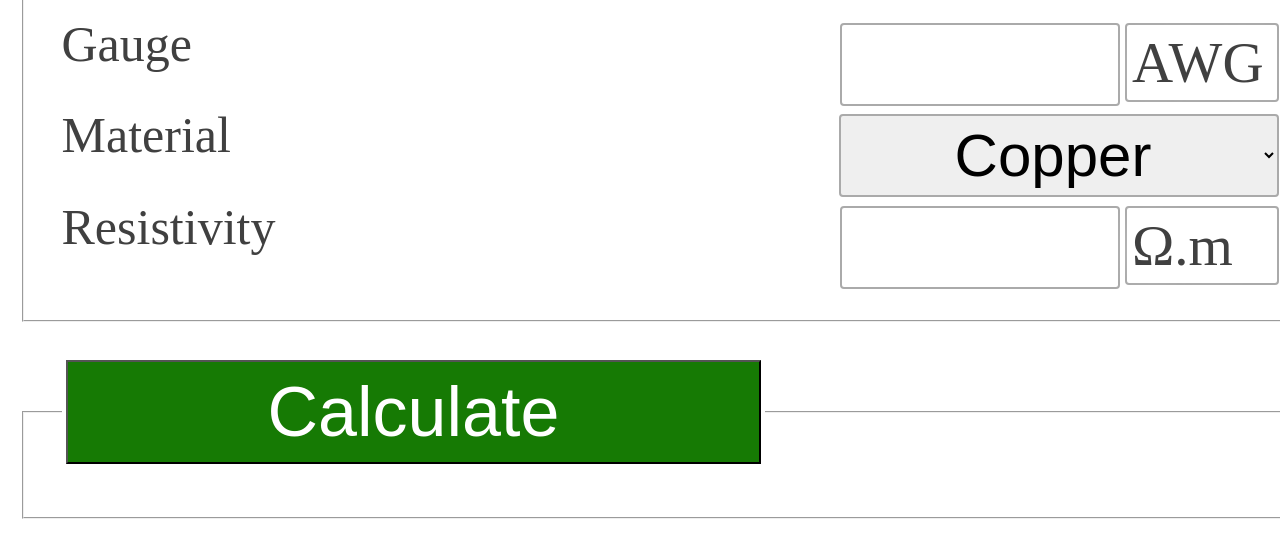
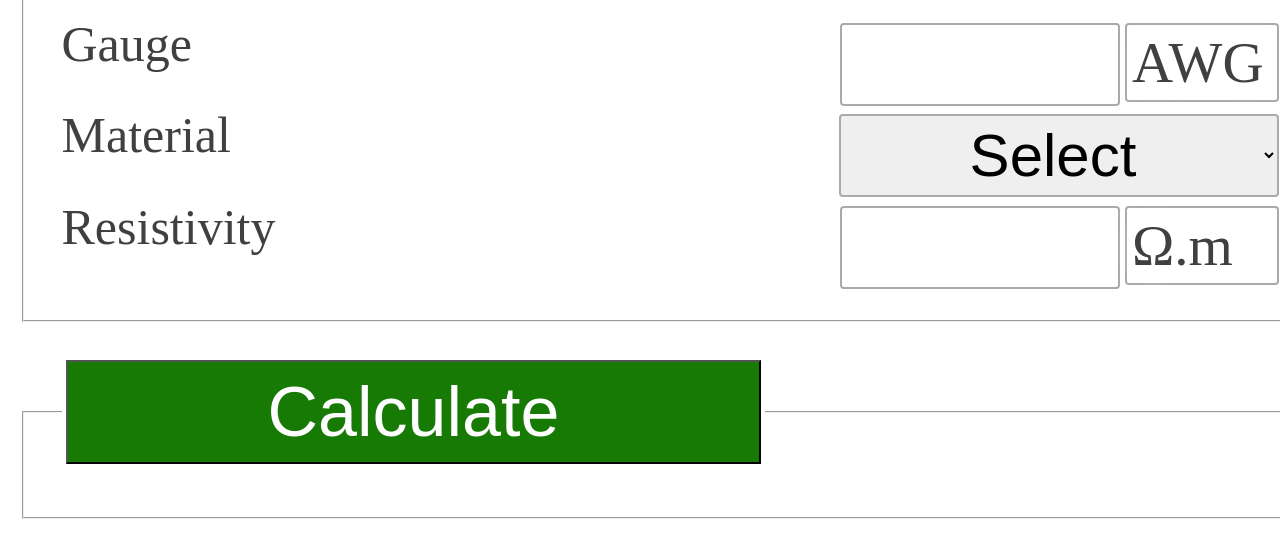
Before and after one commit to mayur4535/test, a website: page index4.html in a window 1280 px wide. Shown: the part 215-751 px from the top of the page. Drawn offline with Linux system fonts and the light colour scheme; a web font is replaced by a local one.

Commit message:
Update index4.html

```diff
--- a/index4.html
+++ b/index4.html
@@ -65,7 +65,8 @@ input[type=checkbox]{
 <h1 style="font-size:50;"></h1>
 <label for="f">Material<font face="Arial" size="6"></font></label>
 <select name="type" onchange="OnResChange()"style="padding: 5px ;  position: absolute; right: 1px;font-size:60px; text-align:center;  border:2px solid #aaa;border-radius:4px;margin:8px 0; width:440px;">
-				<option selected>Copper</option>
+				<option selected>Select</option>
+                                <option>Copper</option>
 				<option>Aluminum</option>
 				<option>Carbon steel</option>
 				<option>Electrical steel</option>
@@ -115,7 +116,7 @@ input[type=checkbox]{
  <label style="padding: 5px ;  position: absolute;right: 1px;font-size:50px;   text-align:center;border:2px solid #aaa;border-radius:4px;margin:8px 0; width:140px;">kcmil</label><font face="Arial" size="5"><br>(Cross sectional area in kilo circular mils)</font>
 
 <h1 style="font-size:40;"></h1>
-<label for="f">Resistance</label><input type="text" name="rft"  readonly="readonly" class="intro"   style="position: absolute;  text-align:center; width:280; right: 160px;"class="intext"  />
+<label for="f">Resistance</label><input type="text" name="rm"  readonly="readonly" class="intro"   style="position: absolute;  text-align:center; width:280; right: 160px;"class="intext"  />
  <label style="padding: 5px ;  position: absolute;right: 1px;font-size:50px;   text-align:center;border:2px solid #aaa;border-radius:4px;margin:8px 0; width:140px;">&#937;/km</label><font face="Arial" size="5"> <br>(per 1000 Meters)</font>
 
 <h1 style="font-size:40;"></h1>
```
